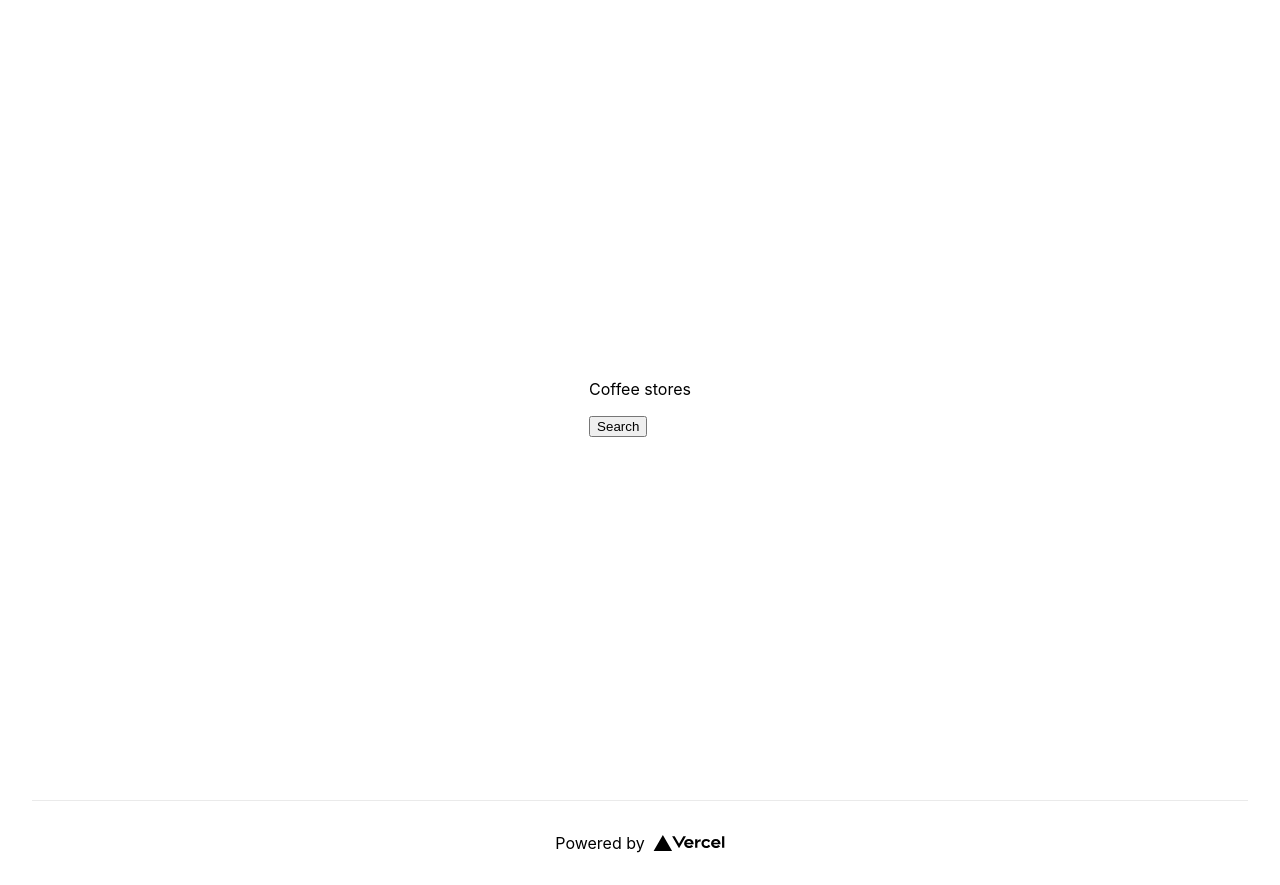
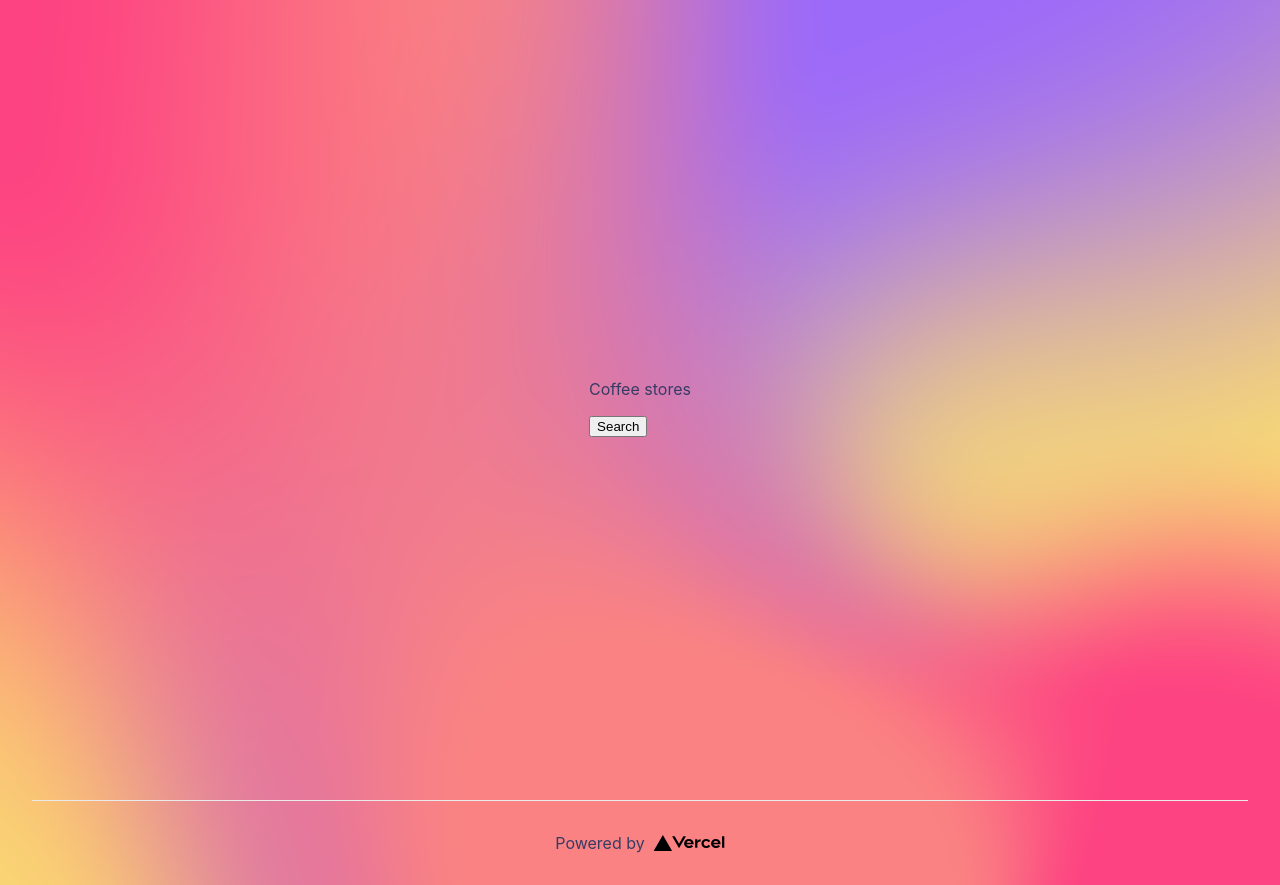
Before and after one commit to nenaddimitrijevic89/discover-coffee-stores, a Next.js app: page / in a window 1280 px wide. Built offline with nearby package versions, Linux system fonts and the light colour scheme.

Commit message:
Add dynamic routing

```diff
--- a/styles/globals.css
+++ b/styles/globals.css
@@ -4,6 +4,12 @@
   margin: 0;
   font-family: -apple-system, BlinkMacSystemFont, Segoe UI, Roboto, Oxygen,
     Ubuntu, Cantarell, Fira Sans, Droid Sans, Helvetica Neue, sans-serif;
+    background: url("/static/background.png");
+    background-position: 50%;
+    background-repeat: no-repeat;
+    background-size: cover;
+    color: #373b64;
+    height: 100%;
 }
 
 a {
```
Also changed, not shown: pages/coffee-store/[id].js (added), public/static/background.png (added).
